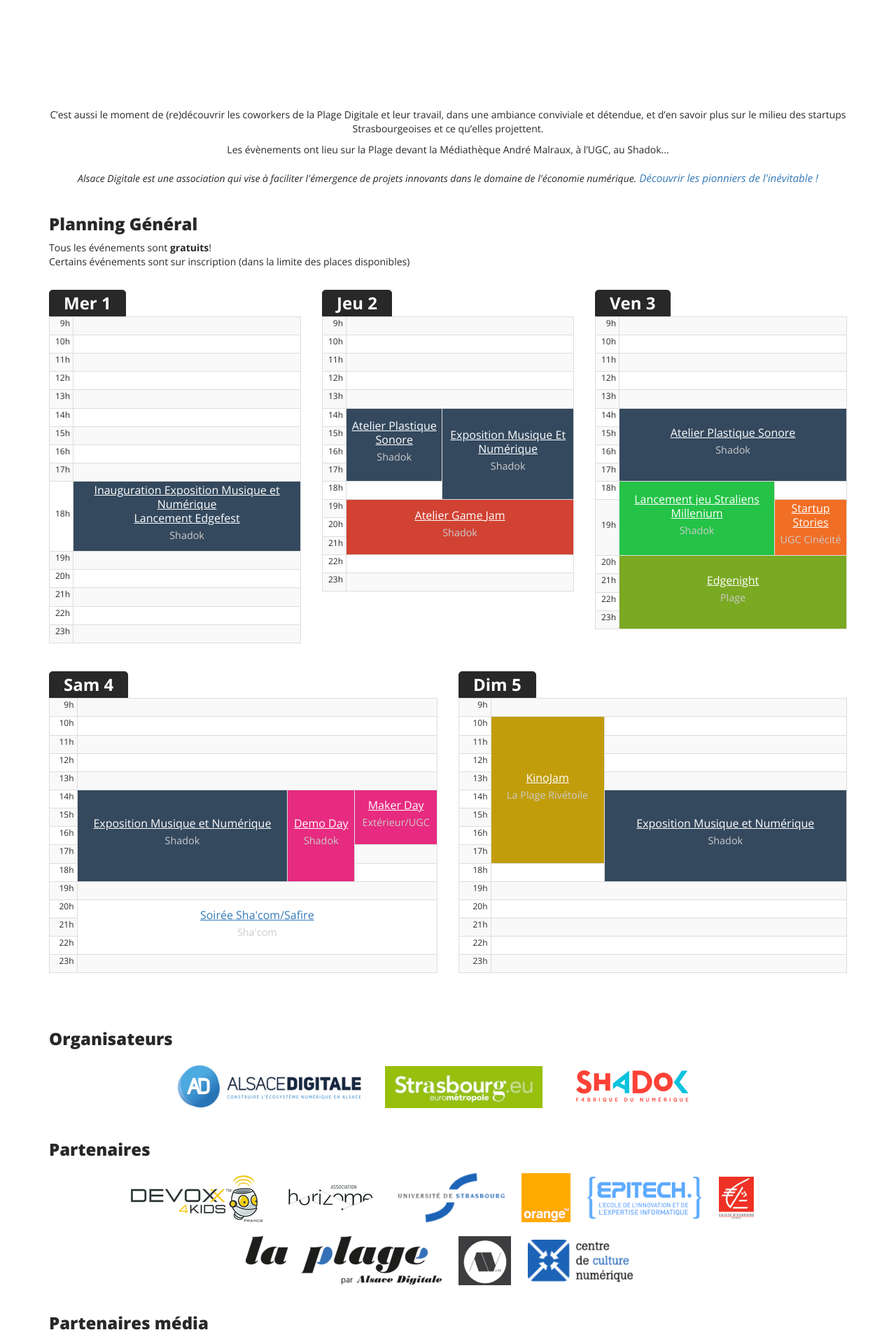
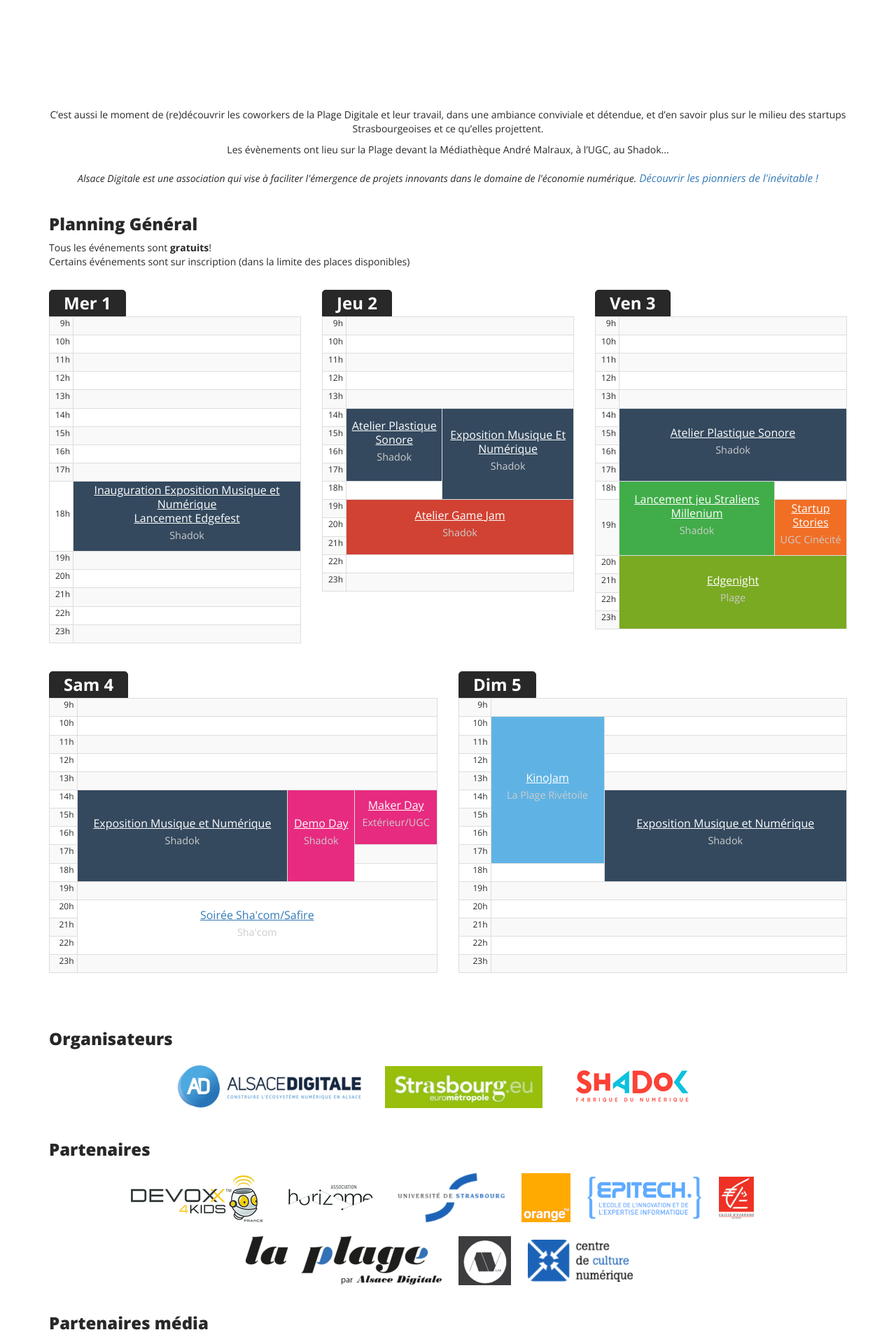
Before and after one commit to AlsaceDigitale/www.edgefest.fr-2019-temporary, a Jekyll site: the page built from index.html, in a window 1280 px wide. Shown: the part 1299-3219 px from the top of the page at 70% size. Built offline with Jekyll 4.4.1, drawn with Linux system fonts in a browser that asks for light colours; nearby versions of some CDN libraries; some web fonts are replaced; grey boxes are pictures that could not be loaded.

Commit message:
Update main.css

```diff
--- a/css/main.css
+++ b/css/main.css
@@ -276,7 +276,7 @@
   transition: all 0.3s ease-in-out 0s; }
 
 .kinojam, .kinojam a {
-  background-color: #c29d0b !important;
+  background-color: #5fb3e4 !important;
   color: white;
   transition: all 0.3s ease-in-out 0s; }
 
@@ -291,7 +291,7 @@
   transition: all 0.3s ease-in-out 0s; }
 
 .straliensmillenium, .straliensmillenium a {
-  background-color: #24c348 !important;
+  background-color: #41ad49 !important;
   color: white;
   transition: all 0.3s ease-in-out 0s; }
 
```
